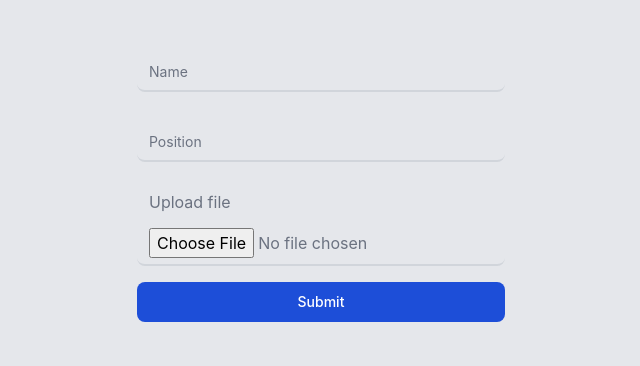
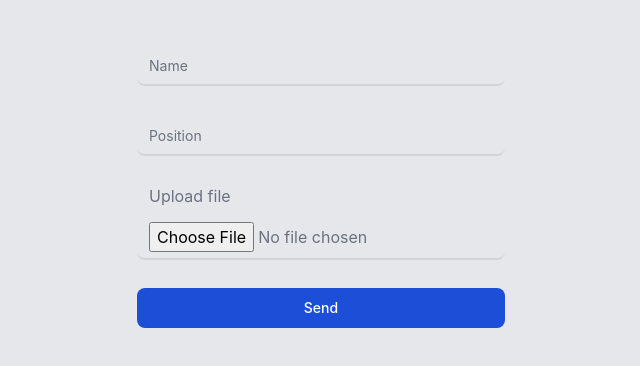
Before and after one commit to miqsargsyan21/g-drive-service-next-js, a Next.js app: page / in a window 1280 px wide. Shown: the part 214-580 px from the top of the page, without its empty margins (319-959 px from the left). Built offline with nearby package versions, Linux system fonts and the light colour scheme.

Commit message:
Added GD service

```diff
--- a/helpers/clickFunctionality.js
+++ b/helpers/clickFunctionality.js
@@ -2,15 +2,19 @@ import handleSetState from "./stateManagement";
 import { MainService } from "../src/services/frontend/MainService";
 
 export default async function handleClick (refs, setShowLoader, setState) {
-    if ( !(refs.name?.current.value.length && refs.file?.current.files.length && refs.position?.current.value.length) ) {
+    const name = refs.name?.current.value,
+          file = refs.file?.current.files[0],
+          position = refs.position?.current.value;
+
+    if ( !(name && file && position) ) {
         handleSetState("Please enter all data.", setState);
     } else if (refs.file) {
         setShowLoader(true);
 
         const formData = new FormData();
-        formData.append('file', refs.file.current.files[0]);
-        formData.append('name', refs.name.current.value);
-        formData.append('position', refs.position.current.value);
+        formData.append('file', file);
+        formData.append('name', name);
+        formData.append('position', position);
 
         const googleDriveService = MainService.getInstance().getDrive();
         const uploadFileResponse = await googleDriveService.uploadFile(formData);
@@ -18,7 +22,7 @@ export default async function handleClick (refs, setShowLoader, setState) {
         if (uploadFileResponse.ok) {
             Object.values(refs).map((val => {
                 val.current.value = '';
-            }))
+            }));
 
             setShowLoader(false);
             handleSetState('Done.', setState);
--- a/helpers/stateManagement.js
+++ b/helpers/stateManagement.js
@@ -9,5 +9,5 @@ export default function handleSetState (message, setState) {
             show: false,
             message: '',
         });
-    }, 1000);
+    }, 1500);
 };
--- a/pages/index.jsx
+++ b/pages/index.jsx
@@ -1,19 +1,14 @@
-import Loader from "../src/components/Loader";
 import Form from "../src/components/Form";
-import { useState } from "react";
 import Head from "next/head";
 
 function Home () {
-    const [showLoader, setShowLoader] = useState(false);
-
   return (
         <>
             <Head>
                 <title>Google Drive Service</title>
             </Head>
             <div className="w-full h-screen bg-gray-200 flex items-center justify-center text-white">
-                <Form setShowLoader={ setShowLoader } />
-                <Loader showLoader={ showLoader } />
+                <Form />
             </div>
         </>
   );
--- /dev/null
+++ b/src/components/Button/index.jsx
@@ -0,0 +1,29 @@
+import React, { useState } from "react";
+import Image from "next/image";
+import PropTypes from "prop-types";
+import handleClick from "../../../helpers/clickFunctionality";
+
+function Button ({ refs, setState }) {
+    const [showLoader, setShowLoader] = useState(false);
+
+    return (
+        <button type="submit" className="text-white bg-blue-700 hover:bg-blue-800 focus:ring-4 focus:ring-blue-300 font-medium rounded-lg text-sm w-full sm:w-auto px-5 py-2.5 text-center" onClick={async () => { await handleClick(refs, setShowLoader, setState) }}>
+            {
+                !showLoader
+                    ?
+                    <span>Send</span>
+                    :
+                    <div className="relative w-[20px] h-[20px] m-auto">
+                        <Image src="/images/loader3.gif" alt="Loader" layout="fill" objectFit="responsive" />
+                    </div>
+            }
+        </button>
+    );
+}
+
+Button.propTypes = {
+    refs: PropTypes.object.isRequired,
+    setState: PropTypes.func.isRequired,
+};
+
+export default React.memo(Button);
--- a/src/components/Form/index.jsx
+++ b/src/components/Form/index.jsx
@@ -1,9 +1,8 @@
 import React from "react";
-import PropTypes from "prop-types";
 import { useRef, useState } from "react";
-import handleClick from "../../../helpers/clickFunctionality";
+import Button from "../Button";
 
-function Form ({ setShowLoader }) {
+function Form () {
     const [state, setState] = useState({
         show: false,
         message: '',
@@ -25,11 +24,11 @@ function Form ({ setShowLoader }) {
                 <input type="text" name="floating_position" id="floating_position" className="rounded-lg pl-3 block py-2.5 px-0 w-full text-sm text-gray-900 bg-transparent border-0 border-b-2 border-gray-300 appearance-none focus:outline-none focus:ring-0 focus:border-blue-600 peer" placeholder=" " required ref={ refs.position } />
                 <label htmlFor="floating_position" className="absolute pl-3 text-sm text-gray-500 duration-300 transform -translate-y-6 scale-75 top-3 -z-10 origin-[0] peer-focus:left-0 peer-focus:text-blue-600 peer-placeholder-shown:scale-100 peer-placeholder-shown:translate-y-0 peer-focus:scale-75 peer-focus:-translate-y-6">Position</label>
             </div>
-            <div className="mb-3 w-full cursor-pointer">
+            <div className="relative z-0 mb-6 w-full cursor-pointer">
                 <label htmlFor="formFile" className="cursor-pointer form-label inline-block pl-3 mb-2 text-gray-500">Upload file</label>
                 <input className="form-control cursor-pointer block w-full px-3 py-1.5 text-base font-normal text-gray-500 bg-clip-padding border-0 border-b-2 border-solid border-gray-300 rounded-lg transition ease-in-out focus:border-blue-600 focus:outline-none" type="file" id="formFile" ref={ refs.file } />
             </div>
-            <button type="submit" className="text-white bg-blue-700 hover:bg-blue-800 focus:ring-4 focus:ring-blue-300 font-medium rounded-lg text-sm w-full sm:w-auto px-5 py-2.5 text-center" onClick={async () => { await handleClick(refs, setShowLoader, setState) }}>Submit</button>
+            <Button setState={setState} refs={refs} />
             {
                 state.show
                 &&
@@ -39,8 +38,4 @@ function Form ({ setShowLoader }) {
     );
 }
 
-Form.propTypes = {
-    setShowLoader: PropTypes.func.isRequired,
-};
-
 export default React.memo(Form);
--- a/src/components/Loader/index.jsx
+++ /dev/null
@@ -1,21 +0,0 @@
-import React from "react";
-import Image from "next/image";
-import PropTypes from "prop-types";
-
-function Loader ({ showLoader }) {
-    if ( !showLoader ) return null;
-    return (
-        <div className="absolute top-0 left-0 w-full h-screen bg-black/[0.7] flex flex-col items-center justify-center gap-5">
-            <div className="relative w-[300px] h-[300px]">
-                <Image src="/images/loader3.gif" alt="Loader" layout="fill" objectFit="responsive" />
-            </div>
-            <span>Please wait a minute...</span>
-        </div>
-    );
-}
-
-Loader.propTypes = {
-    showLoader: PropTypes.bool.isRequired,
-};
-
-export default React.memo(Loader);
```
